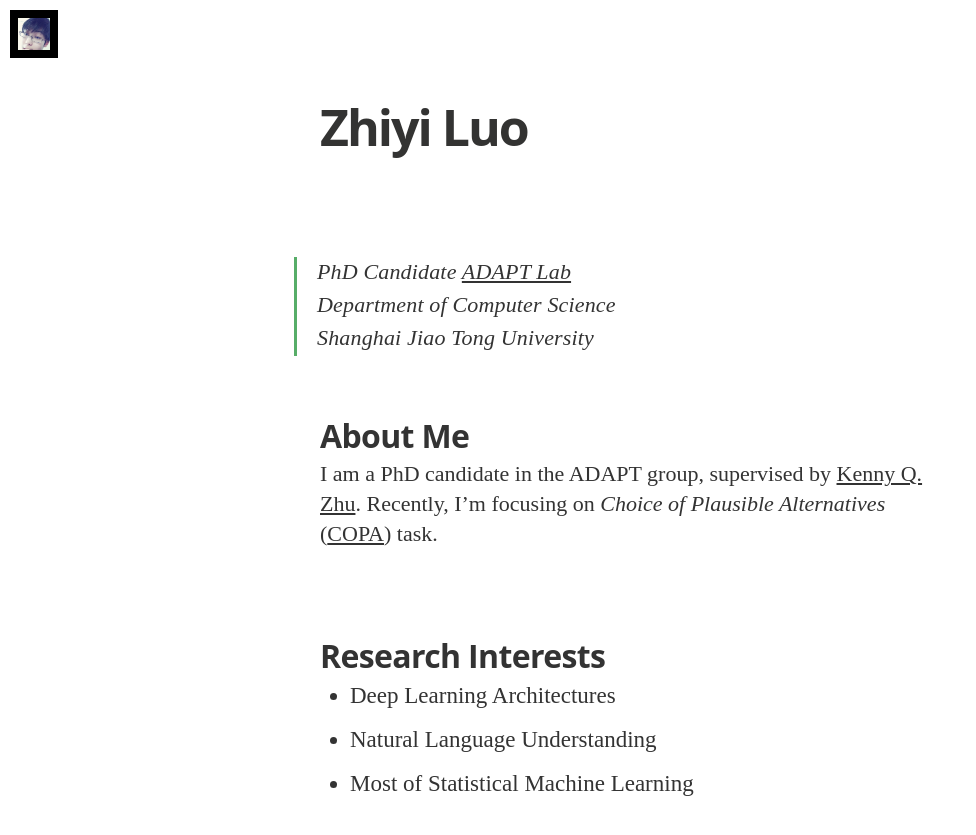
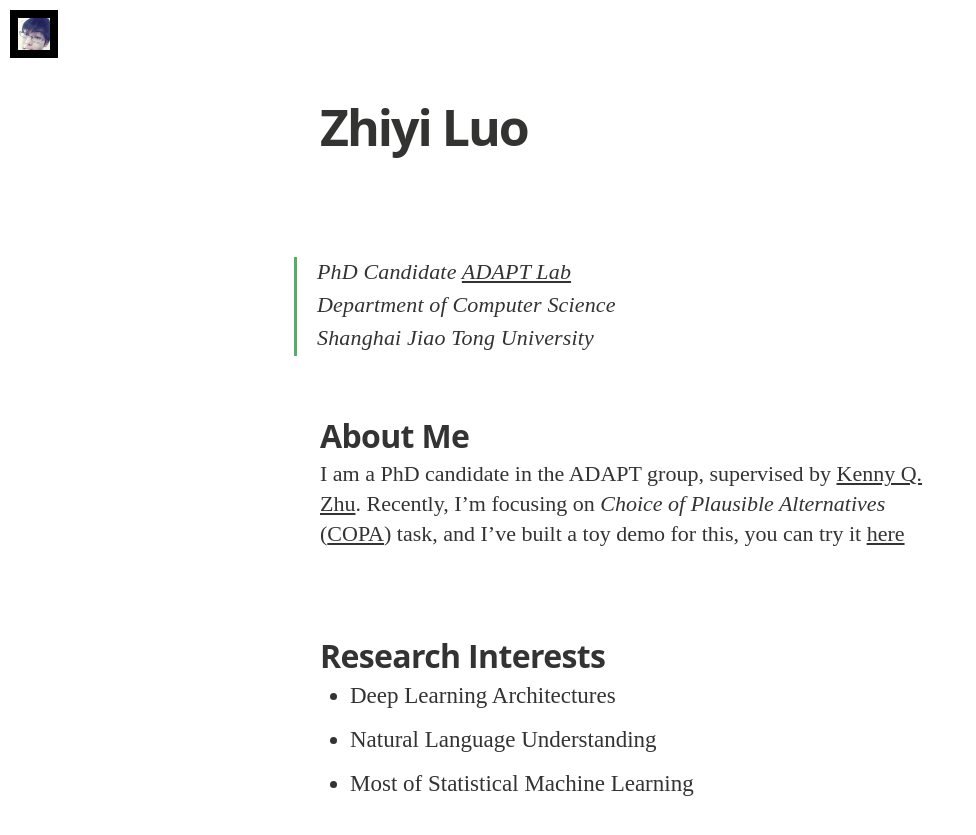
Before and after one commit to yysherlock/yysherlock.github.io, a Jekyll site: the page built from about.md, in a window 1280 px wide and 900 px high. Shown: the top 835 px of the window, without its empty margins (0-976 px from the left). Built offline with Jekyll 4.4.1, drawn with Linux system fonts in a browser that asks for light colours; nearby versions of some CDN libraries; some web fonts are replaced; Markdown is read by kramdown in place of the engine named in the settings.

Commit message:
add demo

```diff
--- a/about.md
+++ b/about.md
@@ -12,7 +12,7 @@ permalink: /about/
 
 About Me
 --------------
-I am a PhD candidate in the ADAPT group, supervised by [Kenny Q. Zhu](http://www.cs.sjtu.edu.cn/~kzhu/). Recently, I'm focusing on *Choice of Plausible Alternatives* ([COPA](http://people.ict.usc.edu/~gordon/copa.html)) task.
+I am a PhD candidate in the ADAPT group, supervised by [Kenny Q. Zhu](http://www.cs.sjtu.edu.cn/~kzhu/). Recently, I'm focusing on *Choice of Plausible Alternatives* ([COPA](http://people.ict.usc.edu/~gordon/copa.html)) task, and I've built a toy demo for this, you can try it [here](http://adapt.seiee.sjtu.edu.cn/~jessie/demo/ceprobq.html)
 
 Research Interests
 -------------
```
